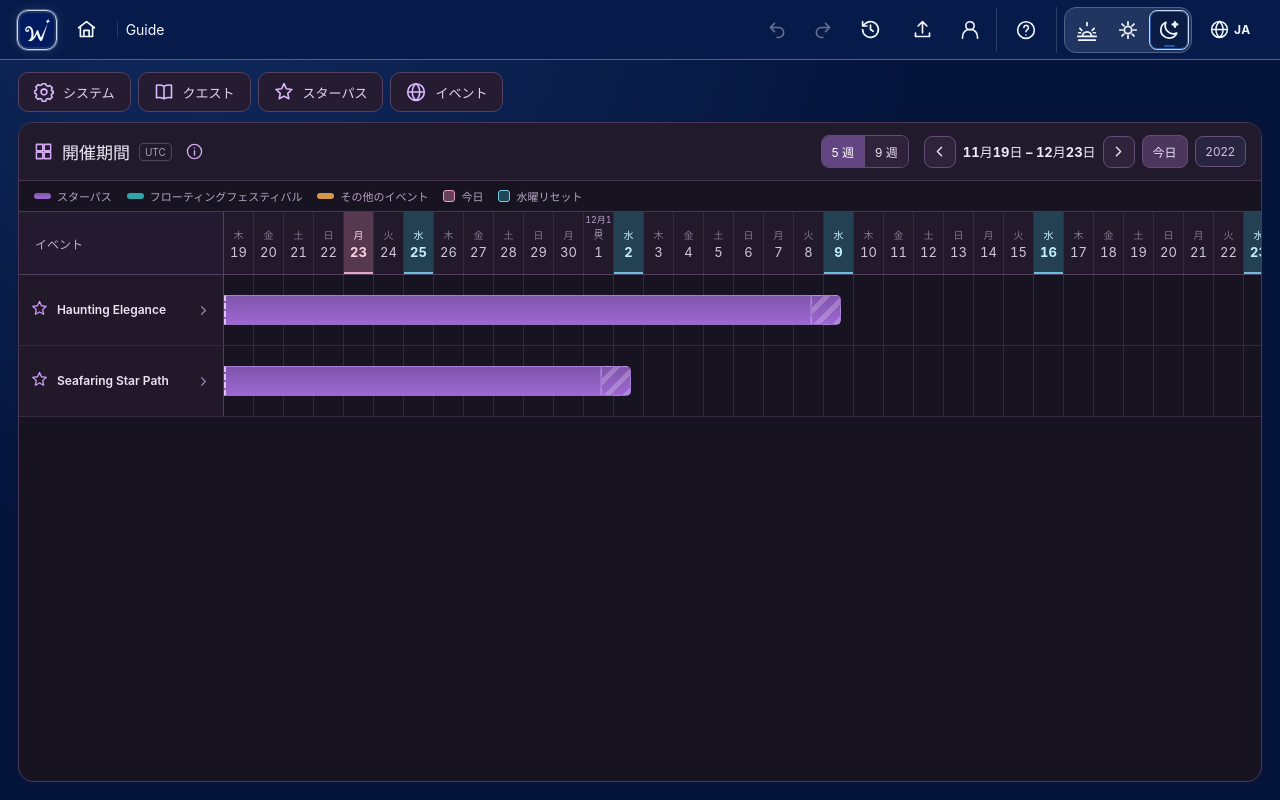
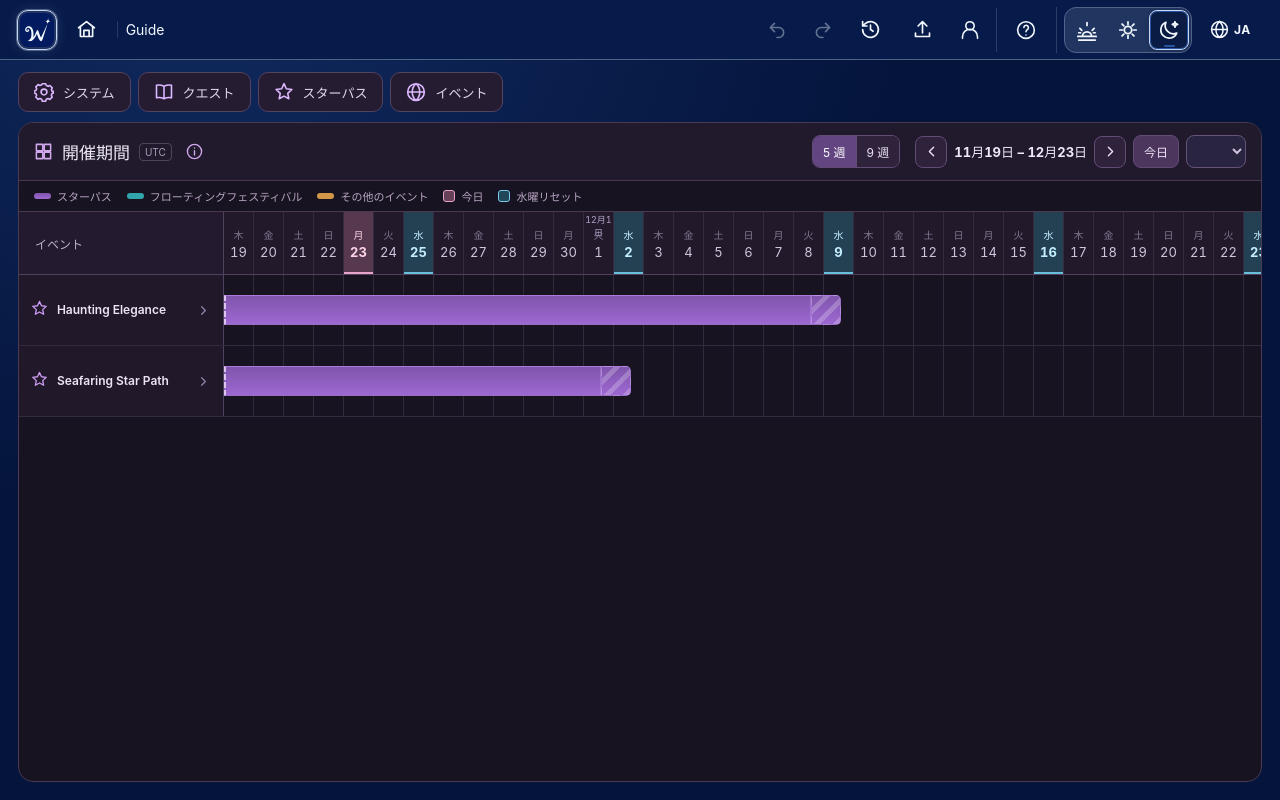
Before and after one commit to DreamwishWand/Wand, a SvelteKit app: page /guide in a window 1280 px wide. Built offline with nearby package versions, Linux system fonts and the light colour scheme.

Commit message:
feat(guide): year selector jumps to first verified event of 2022–26

```diff
--- a/src/routes/guide/+page.svelte
+++ b/src/routes/guide/+page.svelte
@@ -37,6 +37,8 @@
   $: selected=events.find(event=>event.id===selectedId)??null;
   $: selectedHref=selected?eventHref(selected):null;
   $: previousOffset=offsetWeeks-weeks;
+  $: yearOptions=Array.from({length:Math.max(2022,Number(windowRange.todayDay.slice(0,4)))-2021},(_,i)=>2022+i);
+  $: selectedYear=windowRange.days[4]?.day.slice(0,4)??windowRange.todayDay.slice(0,4);
   $: atFirstRelease=previousOffset< -520||
     guideTimelineWindow(now,weeks,Math.max(-520,previousOffset),viewerZone)
       .lastDay<GUIDE_EARLY_ACCESS_FIRST_DAY;
@@ -127,11 +129,17 @@
     offsetWeeks=0;selectedId=null;
     void positionToday();
   }
-  function goLaunch(){
-    // A single click must reach the Early Access date, not 40+ range clicks.
-    const delta=(Date.parse(GUIDE_EARLY_ACCESS_FIRST_DAY+'T00:00:00Z')-
+  function goYear(year:number){
+    if(!Number.isInteger(year)||year<2022||year>Number(windowRange.todayDay.slice(0,4)))return;
+    // Jump to the first VERIFIED event in the chosen year, not to a blank
+    // January when the officially dated schedule begins much later.
+    const starts=events.map(event=>event.precision==='date-only'
+      ?event.startDay:new Date(event.startUtc).toISOString().slice(0,10))
+      .filter(day=>day.startsWith(String(year))).sort();
+    const target=starts[0]??(year===2022?GUIDE_EARLY_ACCESS_FIRST_DAY:`${year}-01-01`);
+    const delta=(Date.parse(target+'T00:00:00Z')-
       Date.parse(windowRange.todayDay+'T00:00:00Z'))/86_400_000;
-    offsetWeeks=Math.max(-520,Math.min(0,Math.floor((delta+4)/7)));
+    offsetWeeks=Math.max(-520,Math.min(520,Math.floor((delta+4)/7)));
     selectedId=null;
     if(timelineScroller)timelineScroller.scrollLeft=0;
   }
@@ -198,8 +206,12 @@
         <button class="nav-arrow next" aria-label={copy.next} title={copy.next}
           on:click={()=>navigate(1)}><WandIcon name="chevron" size={17}/></button>
         <button class="today-button" on:click={goToday}>{copy.today}</button>
-        <button class="launch-button" title={copy.launch} aria-label={copy.launch}
-          on:click={goLaunch}>2022</button>
+        <select class="calendar-year" aria-label={copy.launch}
+          value={selectedYear} on:change={event=>goYear(Number(event.currentTarget.value))}>
+          {#each yearOptions as year (year)}
+            <option value={year}>{year}</option>
+          {/each}
+        </select>
       </div>
     </div>
 
@@ -348,7 +360,7 @@
   .nav-arrow.previous :global(svg){transform:rotate(90deg)}
   .nav-arrow.next :global(svg){transform:rotate(-90deg)}
   .calendar-nav .today-button{background:#4c365e}
-  .calendar-nav .launch-button{background:#29243f;border-color:#65537a;color:#d0c2de}
+  .calendar-nav .calendar-year{background:#29243f;border:1px solid #65537a;color:#d0c2de;border-radius:8px;padding:7px 4px;font:inherit;font-size:12px;cursor:pointer;max-width:83px}
   .calendar-nav button:disabled{opacity:.35;cursor:not-allowed}
   .historic-status{font-size:11px;color:#d4bbeb;white-space:nowrap}
 
```
